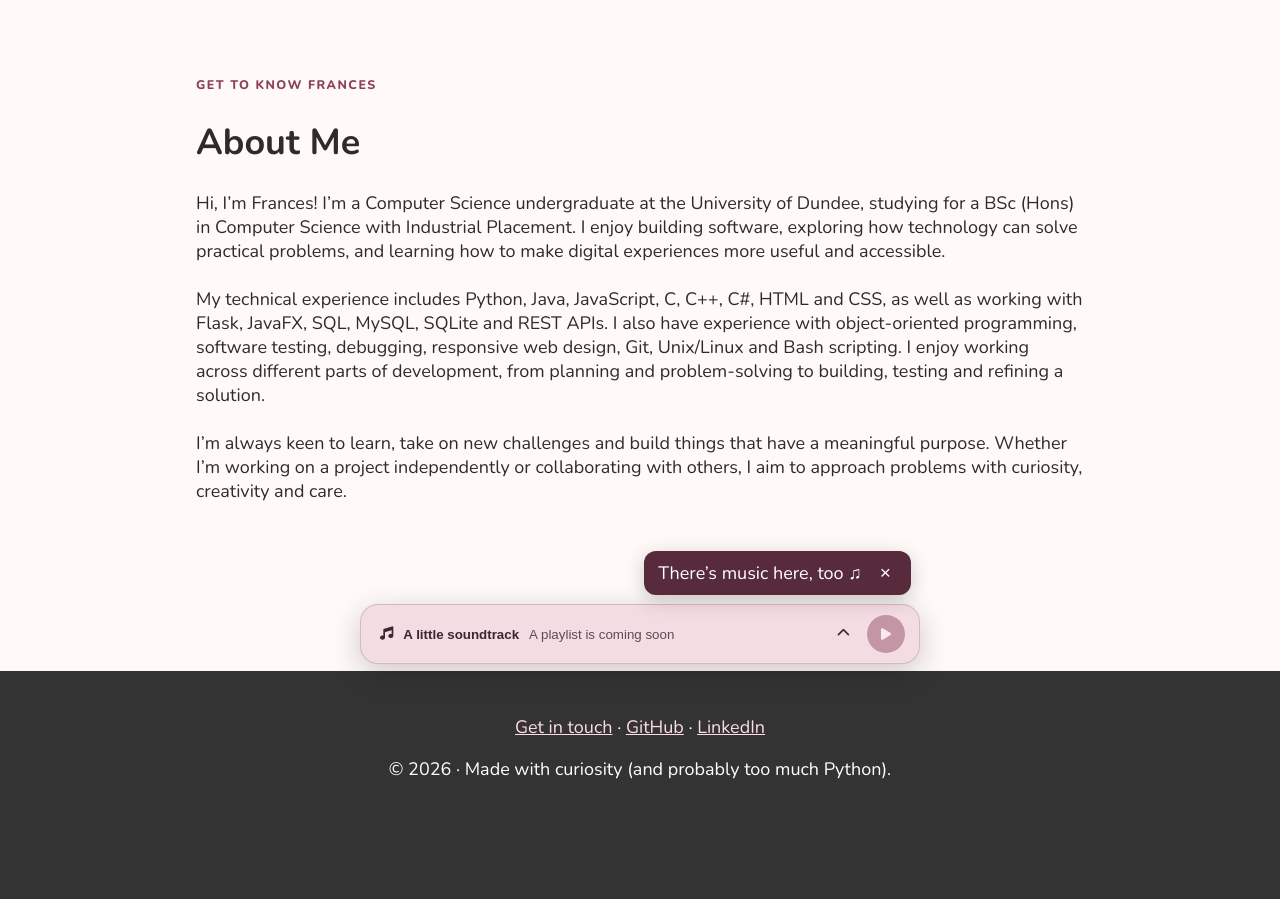
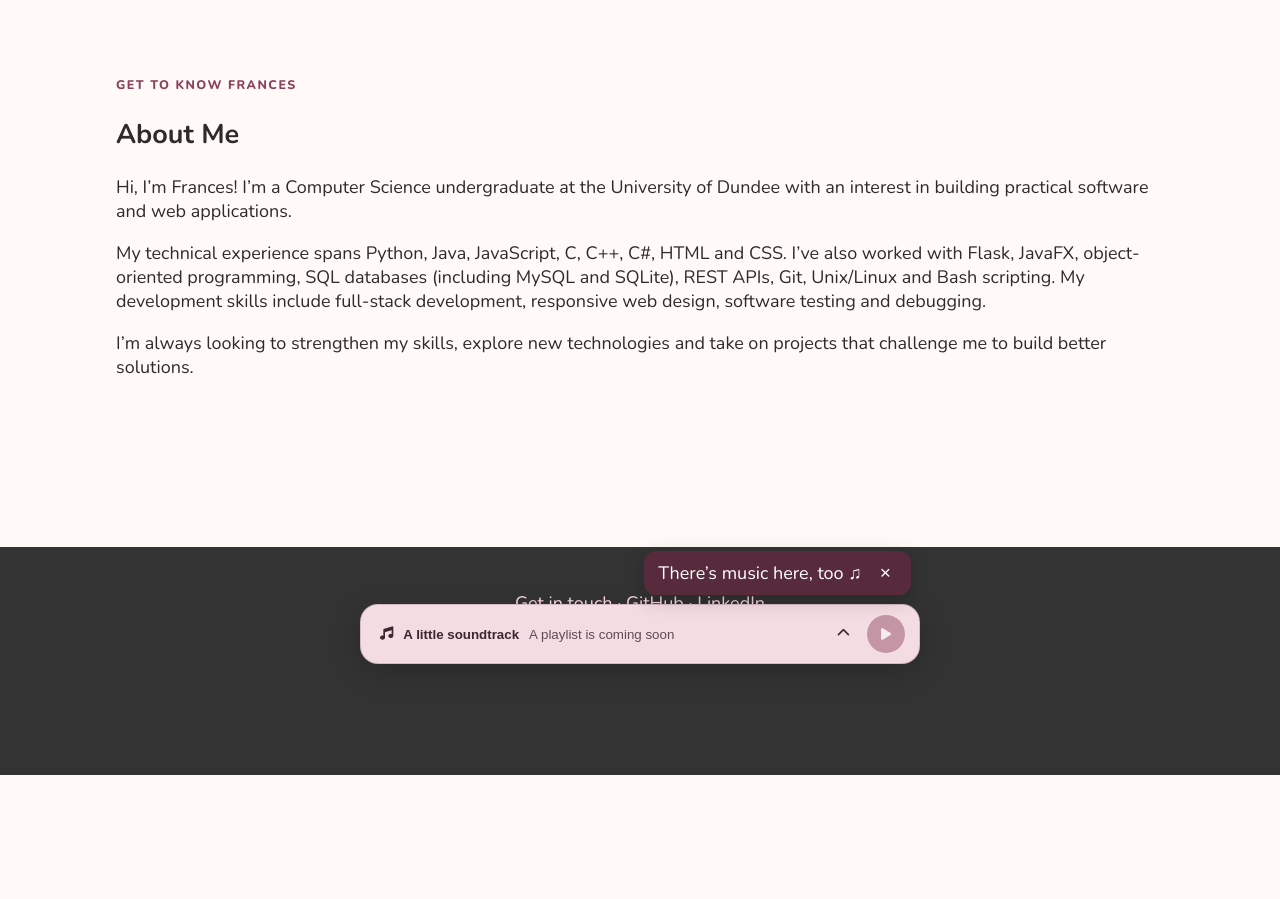
Before and after one commit to Frances06/Repertoire, a Flask app: page /about in a window 1280 px wide. Shown: the part 122-1021 px from the top of the page. After the commit the page ends 897 px from the top, so only its background shows below. Run offline with Flask 3, Linux system fonts and the light colour scheme; data that the repository does not hold is empty; some web fonts are replaced.

Commit message:
Tighten About Me and focus on technical skills

```diff
--- a/templates/about.html
+++ b/templates/about.html
@@ -9,17 +9,19 @@
 </head>
 <body>
     {% block content %}
-    <div style="display: block; margin: 0 80px;">
+    <section class="about-page">
         <p class="eyebrow">Get to know Frances</p>
         <h1>About Me</h1>
-        <p>
-            Hi, I&rsquo;m Frances! I&rsquo;m a Computer Science undergraduate at the University of Dundee, studying for a BSc (Hons) in Computer Science with Industrial Placement. I enjoy building software, exploring how technology can solve practical problems, and learning how to make digital experiences more useful and accessible.<br><br>
-
-            My technical experience includes Python, Java, JavaScript, C, C++, C#, HTML and CSS, as well as working with Flask, JavaFX, SQL, MySQL, SQLite and REST APIs. I also have experience with object-oriented programming, software testing, debugging, responsive web design, Git, Unix/Linux and Bash scripting. I enjoy working across different parts of development, from planning and problem-solving to building, testing and refining a solution.<br><br>
-
-            I&rsquo;m always keen to learn, take on new challenges and build things that have a meaningful purpose. Whether I&rsquo;m working on a project independently or collaborating with others, I aim to approach problems with curiosity, creativity and care.
+        <p class="about-intro">
+            Hi, I&rsquo;m Frances! I&rsquo;m a Computer Science undergraduate at the University of Dundee with an interest in building practical software and web applications.
         </p>
-    </div>
+        <p class="about-intro">
+            My technical experience spans Python, Java, JavaScript, C, C++, C#, HTML and CSS. I&rsquo;ve also worked with Flask, JavaFX, object-oriented programming, SQL databases (including MySQL and SQLite), REST APIs, Git, Unix/Linux and Bash scripting. My development skills include full-stack development, responsive web design, software testing and debugging.
+        </p>
+        <p class="about-intro">
+            I&rsquo;m always looking to strengthen my skills, explore new technologies and take on projects that challenge me to build better solutions.
+        </p>
+    </section>
     {% endblock %}
 </body>
 </html>
```
